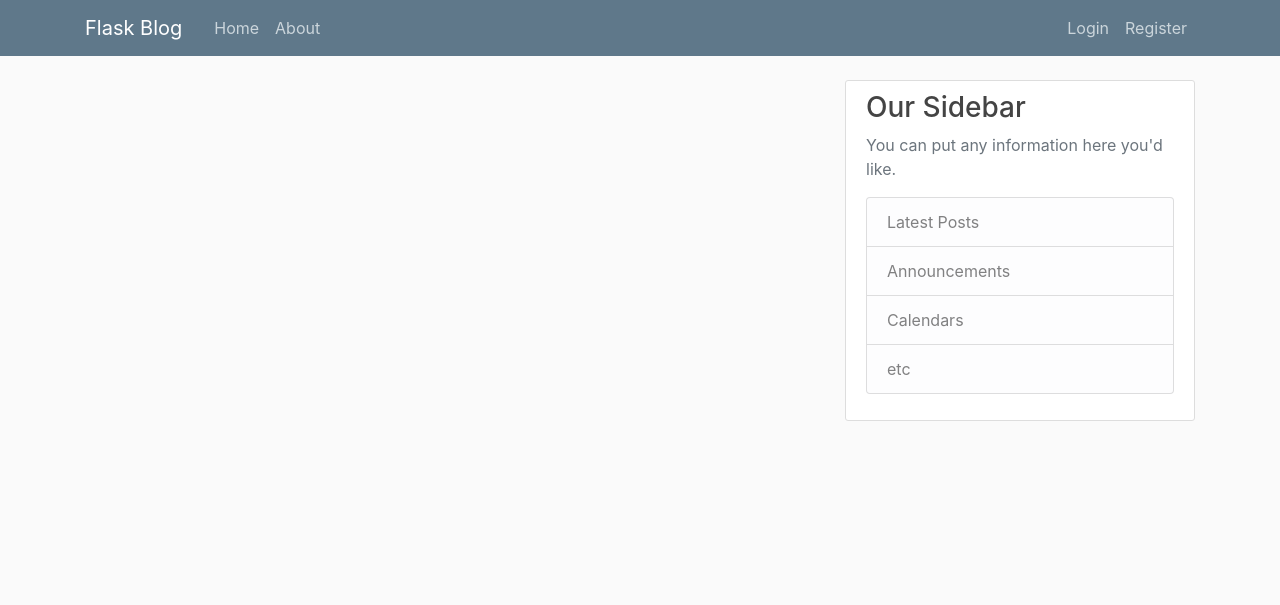
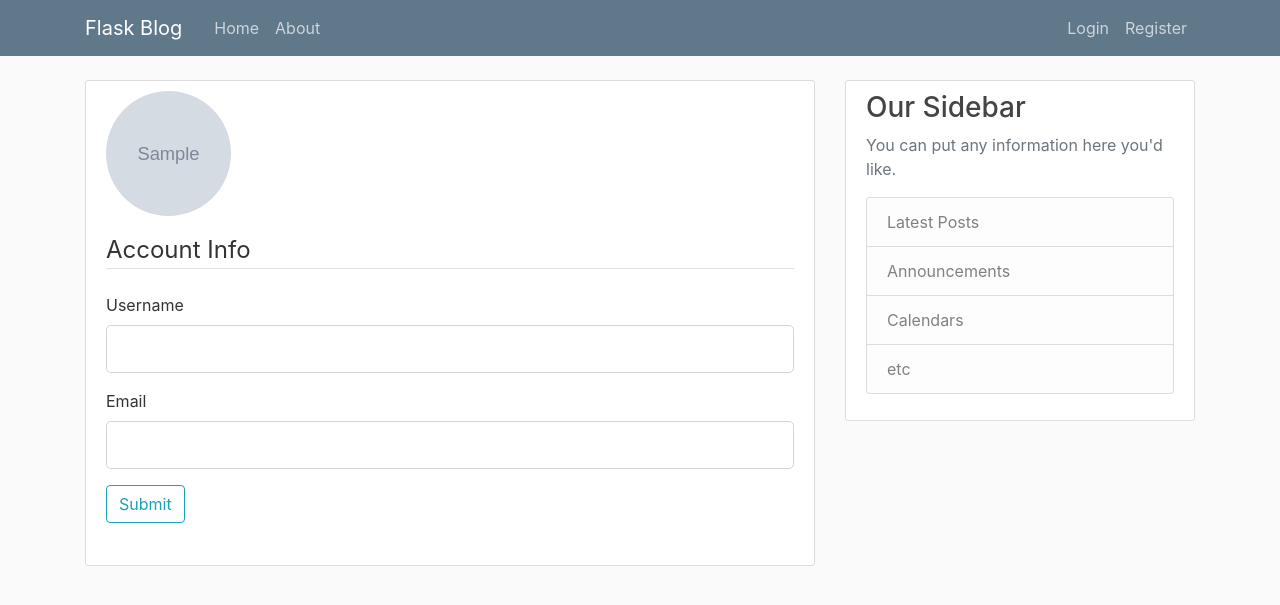
Before and after one commit to subhamagrawal7/Flask-Blog-Project, a Python web app: template flaskblog/templates/account.html in a window 1280 px wide. Shown: the top 605 px of the page. Run offline with Jinja, Linux system fonts and the light colour scheme; the template is opened without the code that fills it: most values are stand-ins (such as "Sample title", 1, 10 or a date in 2020); grey boxes marked "Sample" are stand-in pictures; form fields are guessed from the names that the template uses; some libraries are stand-ins or nearby versions.

Commit message:
User Account and Profile Picture Part 1 - Added a deault image for user account - User can change account username and email for the account - The username and email entered by user should 1)not be already present 2)not be same as current username and email

```diff
--- a/flaskblog/templates/account.html
+++ b/flaskblog/templates/account.html
@@ -1,3 +1,47 @@
 {% extends "layout.html" %} {% block content%}
-<h1>{{ current_user.username }}</h1>
+<div class="content-section">
+  <div class="media">
+    <img class="rounded-circle account-img" src="{{ image_file }}" />
+    <div class="media-body">
+      <h2 class="account-heading">{{ current_user.username }}</h2>
+      <p class="text-secondary">{{ current_user.email }}</p>
+    </div>
+  </div>
+  <!-- FORM HERE -->
+
+  <form method="POST" action="">
+    <!-- Part of protection CSRF - Cross Site Request Forgery token -->
+    {{ form.hidden_tag() }}
+    <fieldset class="form-group">
+      <legend class="border-bottom mb-4">Account Info</legend>
+      <div class="form-group">
+        {{ form.username.label(class="form-control-label") }} {% if
+        form.username.errors %} {{ form.username(class="form-control
+        form-control-lg is-invalid") }}
+        <div class="invalid-feedback">
+          {% for error in form.username.errors %}
+          <span>{{ error }}</span>
+          {% endfor %}
+        </div>
+        {% else %} {{ form.username(class="form-control form-control-lg") }} {%
+        endif %}
+      </div>
+      <div class="form-group">
+        {{ form.email.label(class="form-control-label") }} {% if
+        form.email.errors %} {{ form.email(class="form-control form-control-lg
+        is-invalid") }}
+        <div class="invalid-feedback">
+          {% for error in form.email.errors %}
+          <span>{{ error }}</span>
+          {% endfor %}
+        </div>
+        {% else %} {{ form.email(class="form-control form-control-lg") }} {%
+        endif %}
+      </div>
+      <div class="form-group">
+        {{ form.submit(class="btn btn-outline-info")}}
+      </div>
+    </fieldset>
+  </form>
+</div>
 {% endblock content %}
--- a/practice.py
+++ b/practice.py
@@ -185,3 +185,9 @@
 inline = getattr(self.__class__, 'validate_%s' % name, None)
 There is a lot going on in the background, but from what I can tell, Flask is checking for extra functions created with the naming pattern: "validate_(field name)", and later calling those extra functions.
 '''
+
+'''
+So why does a message like "Confirm Resubmission" pop up in your browser??
+Because your browser is telling that you are about to run another POST request when you reload your page,
+so us redirecting causes the browser to send a GET request and then we don't get that
+'''
```
Also changed, not shown: flaskblog/forms.py (+22 -0 lines), flaskblog/routes.py (+15 -3 lines), flaskblog/site.db, flaskblog/static/profile_pics/default.jpg (added).
